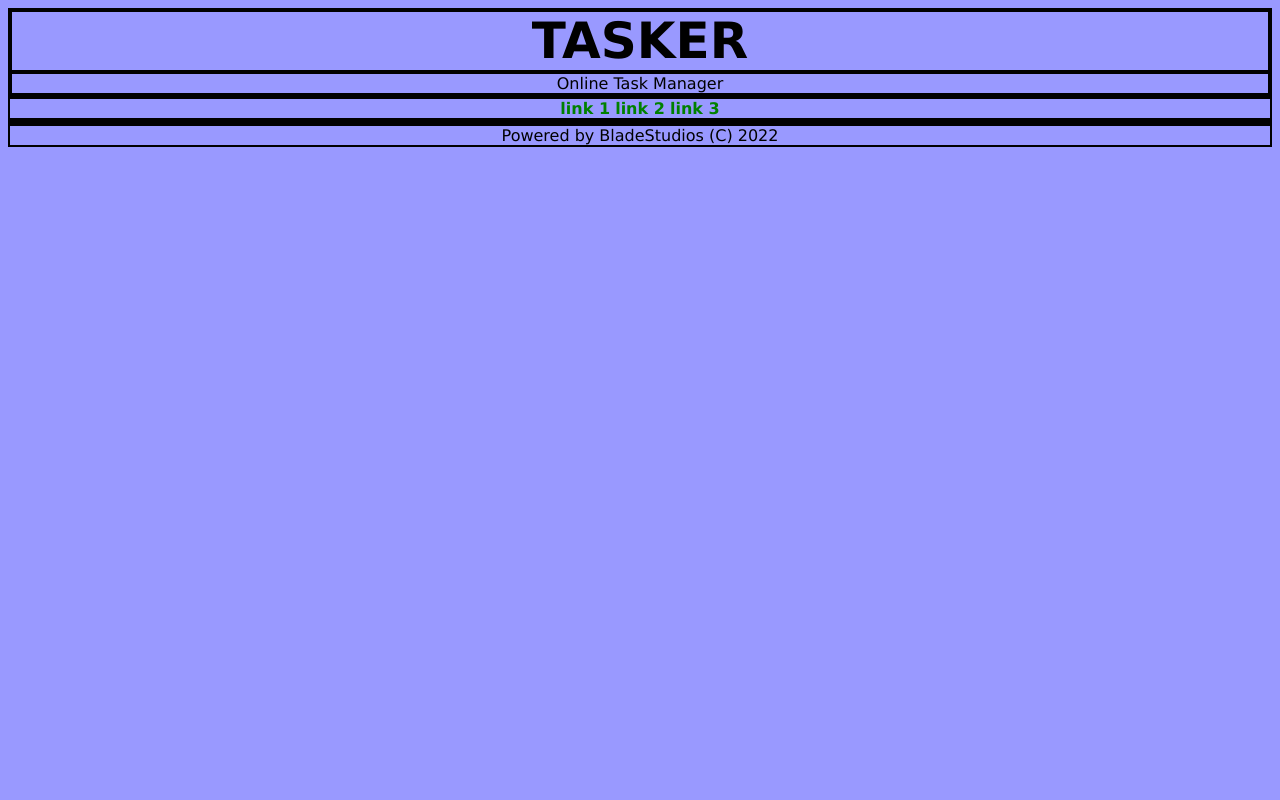
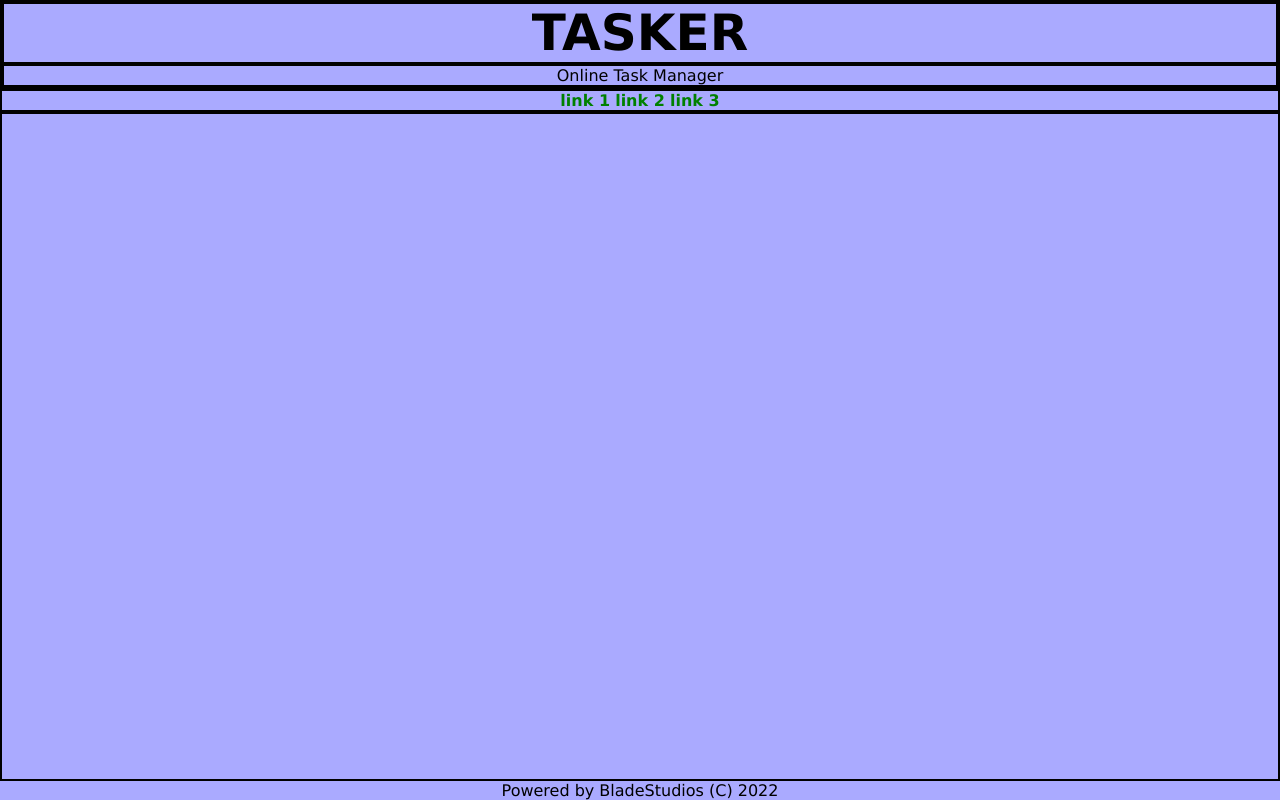
Before and after one commit to BladeStudios/tasker, a PHP site: page / in a window 1280 px wide. Run offline with PHP 8.4, Linux system fonts and the light colour scheme.

Commit message:
fixed the footer position

```diff
--- a/css/style.css
+++ b/css/style.css
@@ -1,8 +1,16 @@
+html
+{
+    height: 100%;
+}
 body
 {
     font-family: Verdana;
-    background-color: #9999FF;
+    background-color: #AAAAFF;
     text-align: center;
+    height: 100%;
+    display: flex;
+  flex-direction: column;
+  margin: 0;
 }
 
 div
@@ -21,3 +29,13 @@ div
     color: green;
     font-weight: bold;
 }
+
+#container
+{
+    flex: 1 0 auto;
+}
+
+.footer
+{
+    flex-shrink: 0;
+}
--- a/index.php
+++ b/index.php
@@ -15,7 +15,7 @@
     <span class="menu_link">link 3</span>
 </div>
 <div id="container"></div>
-<div id="footer">Powered by BladeStudios (C) 2022</div>
+<footer class="footer">Powered by BladeStudios (C) 2022</footer>
 
 </body>
 </html>
```
